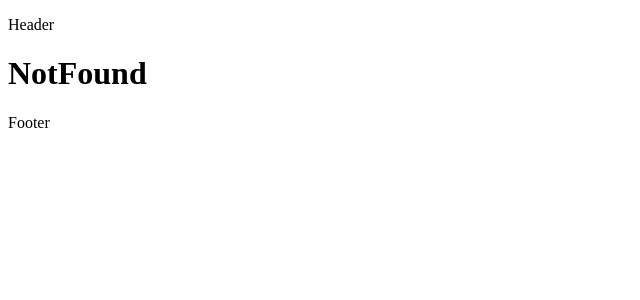
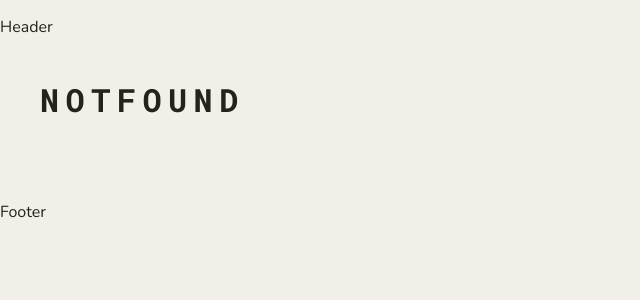
Before and after one commit to Ola-Cencora/Radek-Kurzeja-website, a React (Create React App) app: page /gallery/dom in a window 1280 px wide. Shown: the top 300 px of the page, without its empty margins (0-640 px from the left). Built offline with nearby package versions, Linux system fonts and the light colour scheme.

Commit message:
Add basic styles and variables

```diff
--- a/package.json
+++ b/package.json
@@ -17,6 +17,7 @@
     "react-router": "^6.24.1",
     "react-router-dom": "^6.24.1",
     "react-scripts": "5.0.1",
+    "sass": "^1.77.6",
     "typescript": "^4.9.5",
     "web-vitals": "^2.1.4"
   },
--- a/src/index.tsx
+++ b/src/index.tsx
@@ -1,6 +1,7 @@
 import React from "react";
 import ReactDOM from "react-dom/client";
 import App from "./App";
+import "./styles/global.scss";
 
 const root = ReactDOM.createRoot(
   document.getElementById("root") as HTMLElement
--- /dev/null
+++ b/src/styles/global.scss
@@ -0,0 +1,21 @@
+@import './variables.scss';
+@import url('https://fonts.googleapis.com/css2?family=Nunito:ital,wght@0,200..1000;1,200..1000&family=Roboto+Mono:ital,wght@0,100..700;1,100..700&display=swap');
+
+body {
+  margin: 0;
+  padding: 0;
+  background-color: $color-light;
+  color: $color-dark;
+  font-family: $font-text;
+}
+
+main {
+  max-width: 1200px;
+  margin: 40px auto 80px auto;
+}
+
+h1 {
+  font-family: $font-header;
+  text-transform: uppercase;
+  letter-spacing: .2em;
+}
--- /dev/null
+++ b/src/styles/variables.scss
@@ -0,0 +1,10 @@
+$color-dark: #23231A; //semi black
+$color-light: #F2EFE9; //semi white
+$color: #749C75; //green
+
+$font-text: "Nunito", sans-serif;
+$font-header: "Roboto Mono", monospace;
+
+$transition-color: color .15s linear;
+
+$basic-size: 12px;
```
Also changed, not shown: 1 other file (tests, documents, lock files or other folders).
